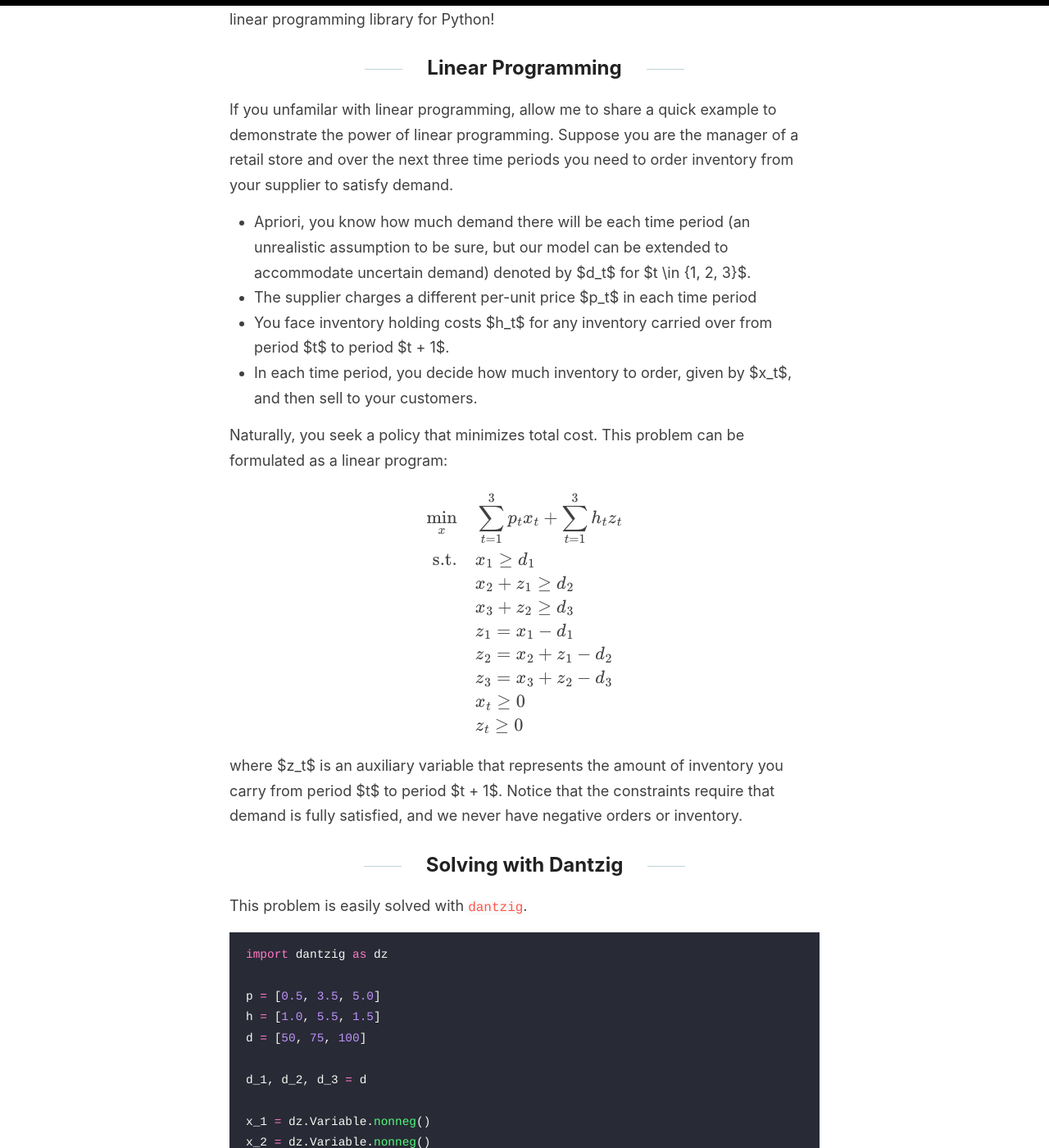
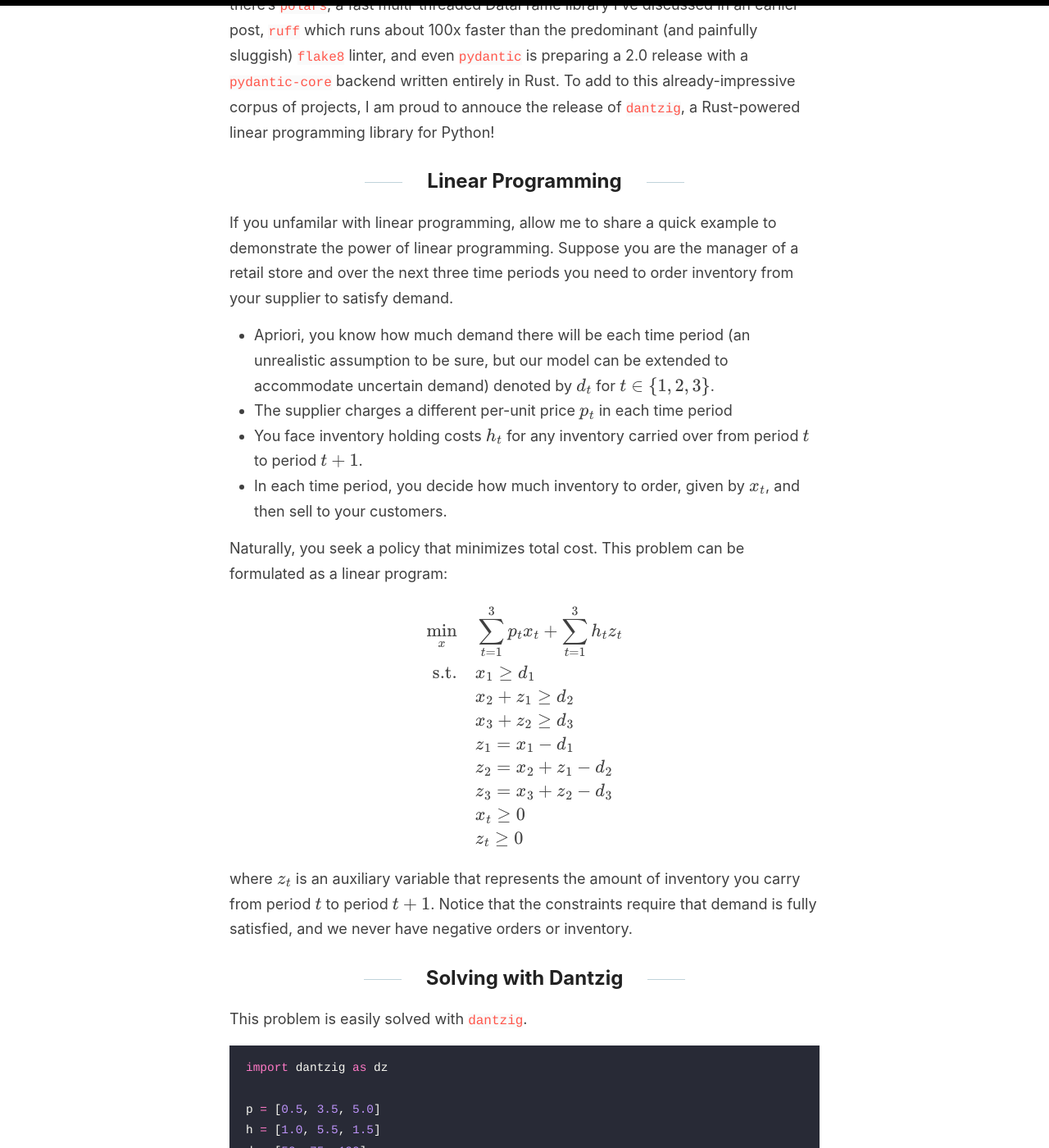
Before and after one commit to matteosantama/matteosantama.github.io, a Jekyll site: the page built from _posts/2022-12-28-dantzig.md, in a window 1280 px wide and 1400 px high, scrolled down 395 px. Shown: the whole window at 82% size. Built offline with Jekyll 4.4.1, drawn with Linux system fonts in a browser that asks for light colours; nearby versions of some CDN libraries; our own code applies the rules of GitHub Pages for plain Markdown files; formulas are drawn with MathJax 3; some of the changed text lies outside the part shown.

```diff
--- a/_posts/2022-12-28-dantzig.md
+++ b/_posts/2022-12-28-dantzig.md
@@ -10,10 +10,10 @@ There's no denying the growing movement within the Python community to prefer Ru
 
 If you unfamilar with linear programming, allow me to share a quick example to demonstrate the power of linear programming. Suppose you are the manager of a retail store and over the next three time periods you need to order inventory from your supplier to satisfy demand.
 
-- Apriori, you know how much demand there will be each time period (an unrealistic assumption to be sure, but our model can be extended to accommodate uncertain demand) denoted by $d_t$ for $t \in \{1, 2, 3\}$.
-- The supplier charges a different per-unit price $p_t$ in each time period
-- You face inventory holding costs $h_t$ for any inventory carried over from period $t$ to period $t + 1$.
-- In each time period, you decide how much inventory to order, given by $x_t$, and then sell to your customers.
+- Apriori, you know how much demand there will be each time period (an unrealistic assumption to be sure, but our model can be extended to accommodate uncertain demand) denoted by $$d_t$$ for $$t \in \{1, 2, 3\}$$.
+- The supplier charges a different per-unit price $$p_t$$ in each time period
+- You face inventory holding costs $$h_t$$ for any inventory carried over from period $$t$$ to period $$t + 1$$.
+- In each time period, you decide how much inventory to order, given by $$x_t$$, and then sell to your customers.
 
 Naturally, you seek a policy that minimizes total cost. This problem can be formulated as a linear program:
 
@@ -31,7 +31,7 @@ $$
 \end{align*}
 $$
 
-where $z_t$ is an auxiliary variable that represents the amount of inventory you carry from period $t$ to period $t + 1$. Notice that the constraints require that demand is fully satisfied, and we never have negative orders or inventory.
+where $$z_t$$ is an auxiliary variable that represents the amount of inventory you carry from period $$t$$ to period $$t + 1$$. Notice that the constraints require that demand is fully satisfied, and we never have negative orders or inventory.
 
 ## Solving with Dantzig
 
```
Also changed, not shown: other parts of _posts/2022-12-28-dantzig.md (+1 -1 lines).
